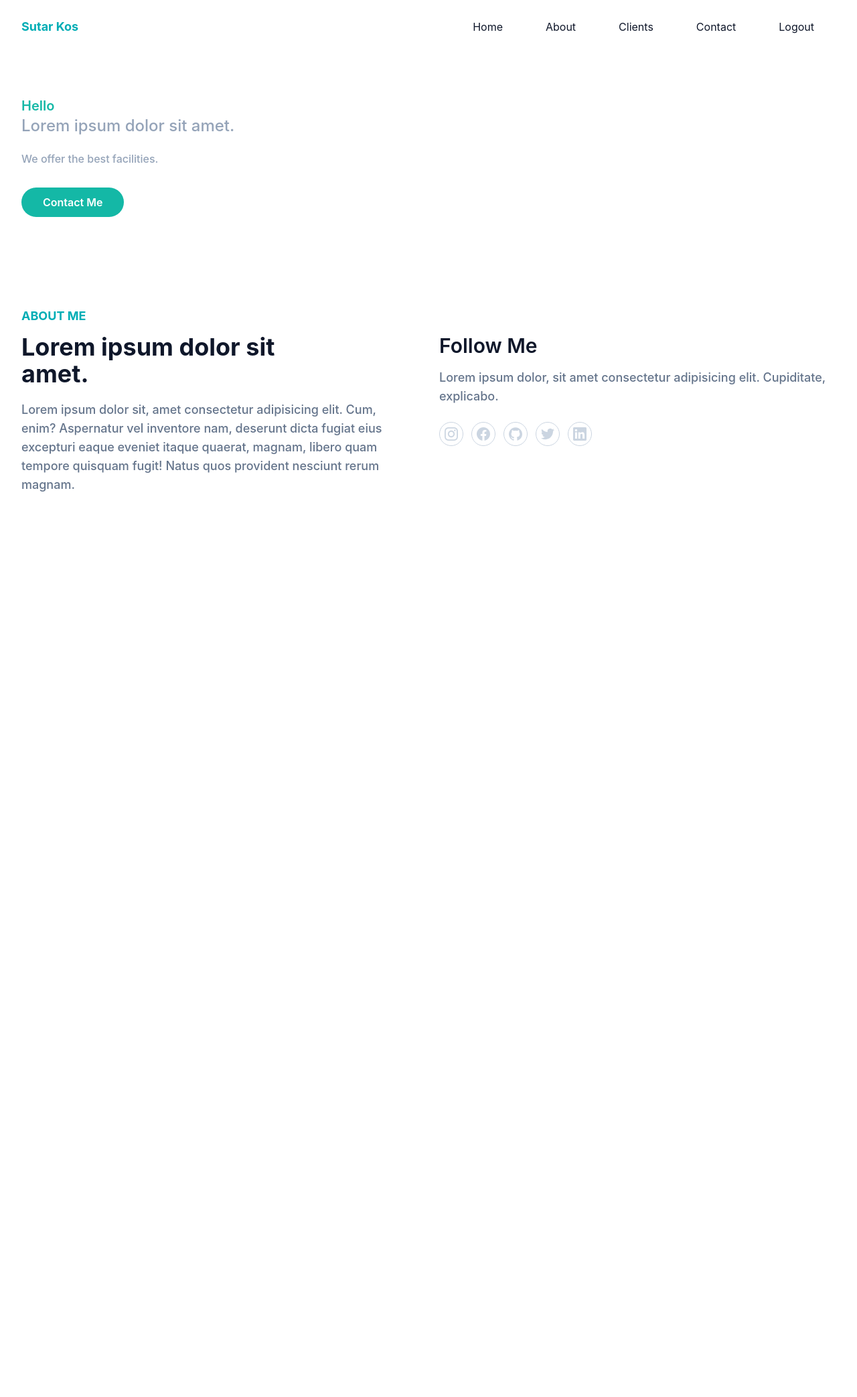
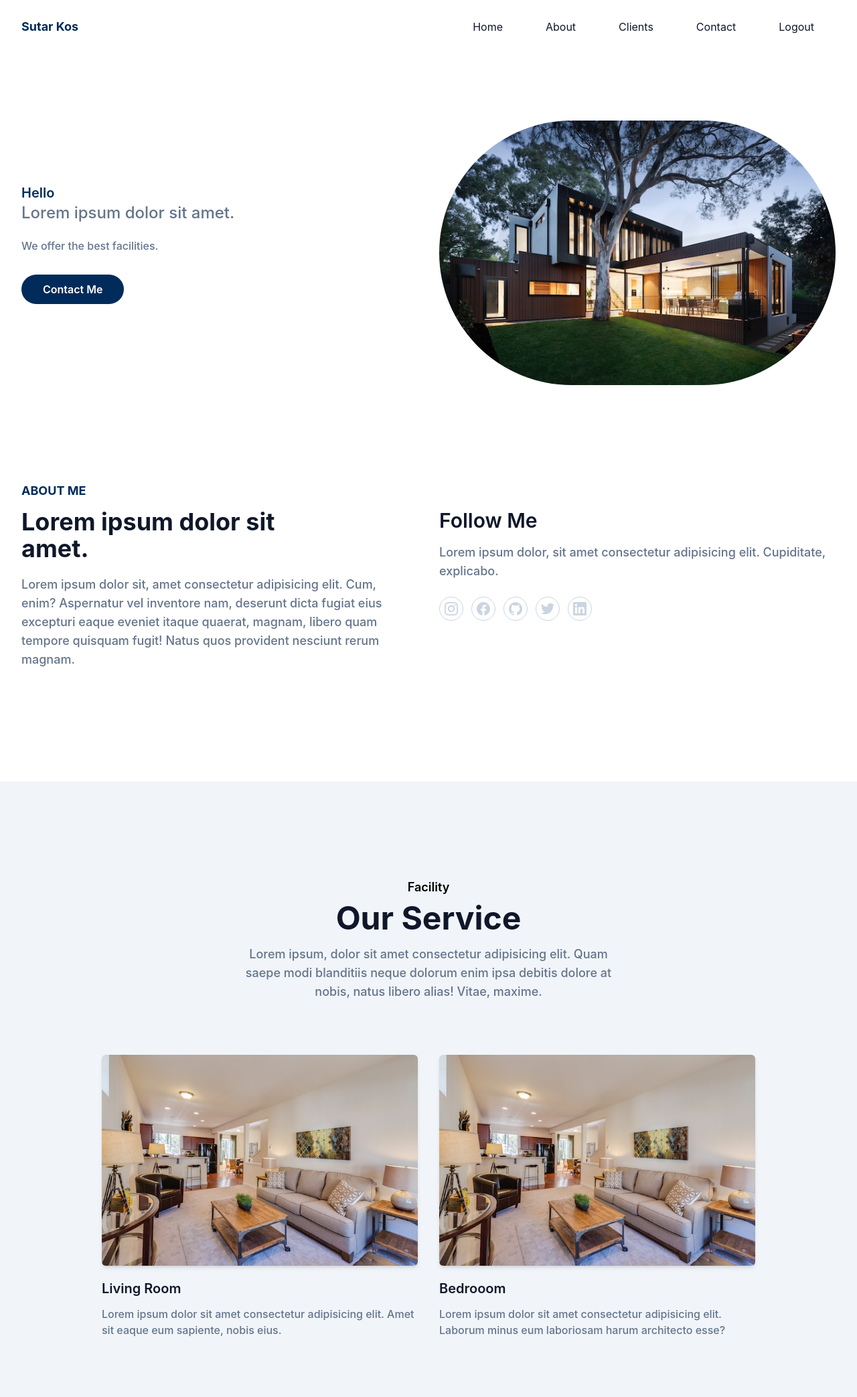
Before and after one commit to adrianpramana/sutar_kos, a PHP site: page / in a window 1280 px wide. Shown: the whole page at 67% size. Before the commit the page ends 734 px from the top, so only its background shows below. Run offline with PHP 8.4, Linux system fonts and the light colour scheme; the visitor is signed in with stand-in values (Sample User, id 1); data that the repository does not hold is empty.

Commit message:
Memperbaiki halaman login, navbar, dan menambahkan facility section

```diff
--- a/public/index.php
+++ b/public/index.php
@@ -46,16 +46,22 @@ if (isset($_POST["cari"])) {
     <div class="container">
       <div class="flex flex-wrap">
         <div class="w-full self-center px-4 lg:w-1/2">
-          <h1 class="text-base font-semibold text-teal-500 md:text-xl">
+          <h1 class="text-base font-semibold text-primary md:text-xl">
             Hello
           </h1>
-          <h2 class="mb-5 text-lg font-medium text-slate-400 lg:text-2xl"> Lorem ipsum dolor sit amet.
+          <h2 class="mb-5 text-lg font-medium text-secondary lg:text-2xl"> Lorem ipsum dolor sit amet.
           </h2>
-          <p class="mb-10 font-medium leading-relaxed text-slate-400">
+          <p class="mb-10 font-medium leading-relaxed text-secondary">
             We offer the best facilities.
           </p>
 
-          <a href="#contact" class="rounded-full bg-teal-500 py-3 px-8 text-base font-semibold text-white transition duration-300 ease-in-out hover:opacity-80 hover:shadow-lg">Contact Me</a>
+          <a href="#contact" class="rounded-full bg-primary py-3 px-8 text-base font-semibold text-white transition duration-300 ease-in-out hover:opacity-80 hover:shadow-lg">Contact Me</a>
+        </div>
+        <div class="w-full self-end px-4 lg:w-1/2">
+          <div class="relative mt-10 lg:right-0 lg:mt-9">
+            <img src="img/house.jpg" alt="My House" class="relative z-10 mx-auto max-w-full rounded-full">
+          </div>
+
         </div>
       </div>
     </div>
@@ -125,6 +131,51 @@ if (isset($_POST["cari"])) {
     </div>
   </section>
   <!-- About Section End -->
+
+  <!-- Facility Section Start -->
+
+  <section id="facility" class="bg-slate-100 pt-36 pb-6">
+    <div class="container">
+      <div class="w-full px-4">
+        <div class="mx-auto mb-16 max-w-xl text-center">
+          <h4 class="mb-2 text-lg font-semibold">Facility</h4>
+          <h2 class="mb-4 text-3xl font-bold text-dark sm:text-4xl lg:text-5xl">Our Service</h2>
+          <p class="text-md font-medium text-secondary md:text-lg">Lorem ipsum, dolor sit amet consectetur adipisicing elit. Quam saepe modi blanditiis neque dolorum enim ipsa debitis dolore at nobis, natus libero alias! Vitae, maxime.
+          </p>
+        </div>
+      </div>
+
+      <div class="flex w-full flex-wrap justify-center px-4 xl:mx-auto xl:w-10/12">
+        <div class="mb-12 p-4 md:w-1/2">
+          <div class="shadow-md overflow-hidden rounded-md">
+            <img src="img/facility/room_1.jpg" alt="Room 1" width="w-full">
+          </div>
+          <h3 class="mt-5 mb-3 text-xl font-semibold text-dark">
+            Living Room
+          </h3>
+          <p class="text-base font-medium text-secondary">
+            Lorem ipsum dolor sit amet consectetur adipisicing elit. Amet sit eaque eum sapiente, nobis eius.
+          </p>
+        </div>
+        <div class="mb-12 p-4 md:w-1/2">
+          <div class="shadow-md rounded-md overflow-hidden">
+            <img src="img/facility/room_1.jpg" alt="Room 2" width="w-full">
+          </div>
+          <h3 class="mt-5 mb-3 text-xl font-semibold text-dark">
+            Bedrooom
+          </h3>
+          <p class="text-base font-medium text-secondary">
+            Lorem ipsum dolor sit amet consectetur adipisicing elit. Laborum minus eum laboriosam harum architecto esse?
+          </p>
+        </div>
+
+      </div>
+    </div>
+
+  </section>
+
+
+  <!-- Facility Section End -->
 </body>
 
 </html>
--- a/public/js/script.js
+++ b/public/js/script.js
@@ -8,6 +8,7 @@ hamburger.addEventListener('click', function () {
 });
 
 // Navbar fixed
+window.onscroll = function () {
   const header = document.querySelector('header');
   const fixedNav = header.offsetTop;
 
@@ -16,6 +17,7 @@ if (window.pageYOffset > fixedNav) {
   } else {
     header.classList.remove('navbar-fixed');
   }
+};
 
 // Click Anywhere to close Hamburger Menu
 window.addEventListener('click', function (e) {
--- a/public/login.php
+++ b/public/login.php
@@ -78,7 +78,8 @@ if (isset($_POST["login"])) {
     <?php endif; ?>
 
     <!-- Header -->
-    <h1 class="text-4xl mb-16 font-bold flex justify-center pt-16">Please Login</h1>
+    <div class="pt-36">
+        <h1 class="text-4xl mb-16 font-bold flex justify-center pt-5">Please Login</h1>
         <form action="" method="POST">
             <div class="mb-6 flex justify-center">
 
@@ -111,6 +112,7 @@ if (isset($_POST["login"])) {
                 x.parentElement.classList.add('hidden');
             }));
         </script>
+    </div>
 </body>
 
 </html>
--- a/public/tailwind.config.js
+++ b/public/tailwind.config.js
@@ -9,7 +9,7 @@ module.exports = {
     },
     extend: {
       colors: {
-        primary: '#00ADB5',
+        primary: '#002B5B',
         secondary: '#64748b',
         dark: '#0f172a',
       },
```
Also changed, not shown: public/dist/output.css, public/img/facility/room_1.jpg (added), public/img/facility/room_2.jpg (added), public/img/house.jpg (added). Lines whose indentation alone changed are shown as unchanged.
